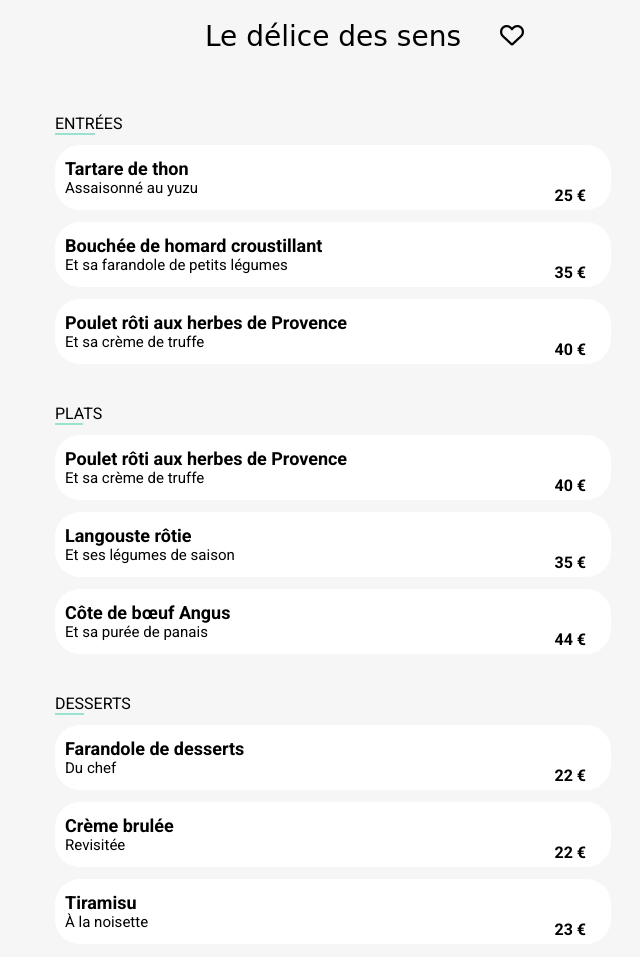
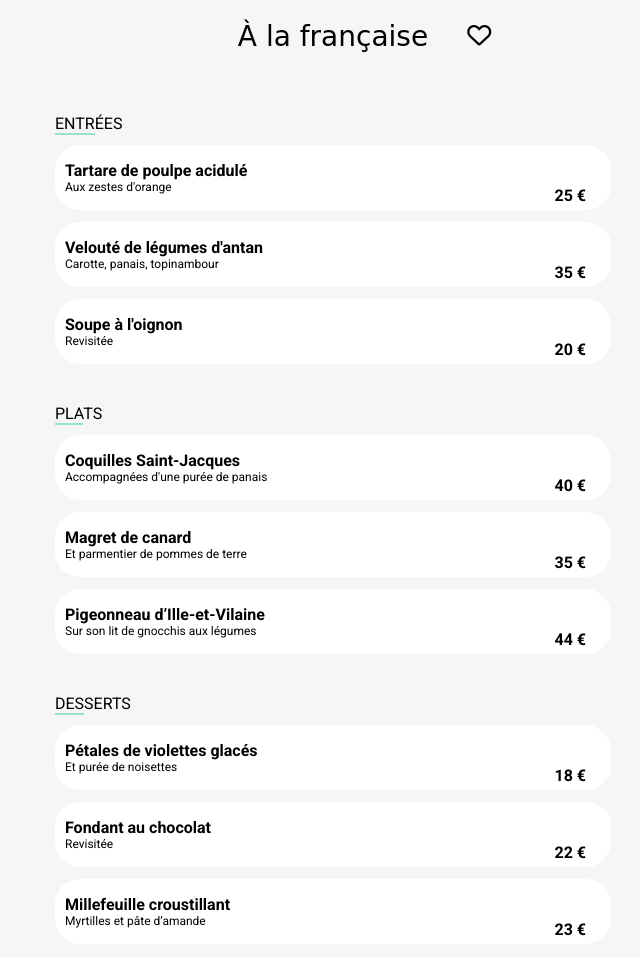
Before and after one commit to Fabrice-Perso/OhMyFood, a website: page restaurants/restaurant_a_la_francaise.html in a window 1280 px wide. Shown: the part 319-1276 px from the top of the page, without its empty margins (307-947 px from the left). Drawn offline with nearby package versions, Linux system fonts and the light colour scheme; files that its build step writes are made by us from their sources; grey boxes are pictures that could not be loaded; a web font is replaced by a local one.

Commit message:
Correction de la page restaurant à la française. probleme sur les liens du CSS. Erreur sur les intitulés des plats

```diff
--- a/restaurants/restaurant_a_la_francaise.html
+++ b/restaurants/restaurant_a_la_francaise.html
@@ -14,8 +14,8 @@
       crossorigin="anonymous"
       referrerpolicy="no-referrer"
     />
-    <link rel="icon" type="image/svg+xml" href="assets/images/logo/ohmyfood@2x.svg" />
-    <link rel="stylesheet" href="../assets/css/style.css" />
+    <link rel="icon" type="image/svg+xml" href="../assets/images/logo/ohmyfood@2x.svg" />
+    <link rel="stylesheet" href="../assets/css/main.css" />
     <link rel="stylesheet" href="../assets/css/restaurant.css" />
   </head>
   <body>
@@ -28,10 +28,10 @@
       </div>
     </header>
     <main>
-      <img class="image__menu" src="../assets/images/restaurants/louis-hansel-shotsoflouis-qNBGVyOCY8Q-unsplash.jpg" alt="Photo du restaurant Le délice des sens" />
+      <img class="image__menu" src="../assets/images/restaurants/louis-hansel-shotsoflouis-qNBGVyOCY8Q-unsplash.jpg" alt="Photo du restaurant A la Française" />
       <section class="menu__restaurant">
         <div class="menu__title">
-          <h1>Le délice des sens</h1>
+          <h1>À la française</h1>
           <div class="restaurant__favorite">
             <i class="fa-regular fa-heart"></i>
             <i class="fa-solid fa-heart"></i>
@@ -42,8 +42,8 @@
           <div class="button__choixcontenu">
             <div class="button__choixcontenu_anime">
               <div class="button__choixcontenu__info">
-                <h3>Tartare de thon</h3>
-                <h4>Assaisonné au yuzu</h4>
+                <h3>Tartare de poulpe acidulé</h3>
+                <h4>Aux zestes d'orange</h4>
               </div>
               <div class="button__choixcontenu__check">
                 <span>25 €</span>
@@ -56,8 +56,8 @@
           <div class="button__choixcontenu">
             <div class="button__choixcontenu_anime">
               <div class="button__choixcontenu__info">
-                <h3>Bouchée de homard croustillant</h3>
-                <h4>Et sa farandole de petits légumes</h4>
+                <h3>Velouté de légumes d'antan</h3>
+                <h4>Carotte, panais, topinambour</h4>
               </div>
               <div class="button__choixcontenu__check">
                 <span>35 €</span>
@@ -70,11 +70,11 @@
           <div class="button__choixcontenu">
             <div class="button__choixcontenu_anime">
               <div class="button__choixcontenu__info">
-                <h3>Poulet rôti aux herbes de Provence</h3>
-                <h4>Et sa crème de truffe</h4>
+                <h3>Soupe à l'oignon</h3>
+                <h4>Revisitée</h4>
               </div>
               <div class="button__choixcontenu__check">
-                <span>40 €</span>
+                <span>20 €</span>
                 <div class="check">
                   <img src="../assets/images/logo/checked.svg" alt="Logo OhMyFood" />
                 </div>
@@ -87,8 +87,8 @@
           <div class="button__choixcontenu">
             <div class="button__choixcontenu_anime">
               <div class="button__choixcontenu__info">
-                <h3>Poulet rôti aux herbes de Provence</h3>
-                <h4>Et sa crème de truffe</h4>
+                <h3>Coquilles Saint-Jacques</h3>
+                <h4>Accompagnées d'une purée de panais</h4>
               </div>
               <div class="button__choixcontenu__check">
                 <span>40 €</span>
@@ -101,8 +101,8 @@
           <div class="button__choixcontenu">
             <div class="button__choixcontenu_anime">
               <div class="button__choixcontenu__info">
-                <h3>Langouste rôtie</h3>
-                <h4>Et ses légumes de saison</h4>
+                <h3>Magret de canard</h3>
+                <h4>Et parmentier de pommes de terre</h4>
               </div>
               <div class="button__choixcontenu__check">
                 <span>35 €</span>
@@ -115,8 +115,8 @@
           <div class="button__choixcontenu">
             <div class="button__choixcontenu_anime">
               <div class="button__choixcontenu__info">
-                <h3>Côte de bœuf Angus</h3>
-                <h4>Et sa purée de panais</h4>
+                <h3>Pigeonneau d’Ille-et-Vilaine</h3>
+                <h4>Sur son lit de gnocchis aux légumes</h4>
               </div>
               <div class="button__choixcontenu__check">
                 <span>44 €</span>
@@ -132,11 +132,11 @@
           <div class="button__choixcontenu">
             <div class="button__choixcontenu_anime">
               <div class="button__choixcontenu__info">
-                <h3>Farandole de desserts</h3>
-                <h4>Du chef</h4>
+                <h3>Pétales de violettes glacés</h3>
+                <h4>Et purée de noisettes</h4>
               </div>
               <div class="button__choixcontenu__check">
-                <span>22 €</span>
+                <span>18 €</span>
                 <div class="check">
                   <img src="../assets/images/logo/checked.svg" alt="Logo OhMyFood" />
                 </div>
@@ -146,7 +146,7 @@
           <div class="button__choixcontenu">
             <div class="button__choixcontenu_anime">
               <div class="button__choixcontenu__info">
-                <h3>Crème brulée</h3>
+                <h3>Fondant au chocolat</h3>
                 <h4>Revisitée</h4>
               </div>
               <div class="button__choixcontenu__check">
@@ -160,8 +160,8 @@
           <div class="button__choixcontenu">
             <div class="button__choixcontenu_anime">
               <div class="button__choixcontenu__info">
-                <h3>Tiramisu</h3>
-                <h4>À la noisette</h4>
+                <h3>Millefeuille croustillant</h3>
+                <h4>Myrtilles et pâte d’amande</h4>
               </div>
               <div class="button__choixcontenu__check">
                 <span>23 €</span>
--- a/sass/_mixin.scss
+++ b/sass/_mixin.scss
@@ -67,11 +67,11 @@
   font-weight: 300;
 }
 @mixin font-title-plat {
-	font-size: 1.125rem;
+  font-size: 1rem;
   font-weight: 700;
 }
 @mixin font-subtitle-plat {
-	font-size: 0.94019rem;
+  font-size: 0.75rem;
   font-weight: 300;
 }
 
--- a/sass/pages/restaurant.scss
+++ b/sass/pages/restaurant.scss
@@ -82,6 +82,9 @@
     > :nth-child(4) {
       animation-delay: 0.5s;
     }
+    > :nth-child(5) {
+      animation-delay: 0.7s;
+    }
   }
 
   //Animation pour laffichage du menu plat
@@ -104,6 +107,9 @@
     > :nth-child(4) {
       animation-delay: 0.5s;
     }
+    > :nth-child(5) {
+      animation-delay: 0.7s;
+    }
   }
 
   //Animation pour laffichage du menu dessert
@@ -125,6 +131,9 @@
     }
     > :nth-child(4) {
       animation-delay: 0.5s;
+    }
+    > :nth-child(5) {
+      animation-delay: 0.7s;
     }
   }
 
@@ -164,9 +173,7 @@
       &:hover {
         span {
           margin-right: 0; // Au survol, le margin-right de la balise span passe à 0px
-					transform: translateX(
-						-100%
-					); // Au survol, la balise span est déplacée vers la gauche (hors de la vue)
+          transform: translateX(-100%); // Au survol, la balise span est déplacée vers la gauche (hors de la vue)
         }
       }
 
@@ -200,9 +207,7 @@
 
             span {
               margin-right: 0px; // Au survol, le margin-right de la balise span passe à 0px
-							transform: translateX(
-								0%
-							); // Au survol, la balise span est déplacée vers la gauche (hors de la vue)
+              transform: translateX(0%); // Au survol, la balise span est déplacée vers la gauche (hors de la vue)
             }
           }
         }
@@ -247,9 +252,7 @@
         .check {
           height: 100%;
           transition: $transition-menu;
-					transform: translateX(
-						100%
-					); // Par défaut, la balise check est déplacée vers la droite (hors de la vue)
+          transform: translateX(100%); // Par défaut, la balise check est déplacée vers la droite (hors de la vue)
           opacity: 0; // Par défaut, la balise check est invisible
         }
       }
```
Also changed, not shown: assets/css/restaurant.css. Lines whose indentation alone changed are shown as unchanged.
